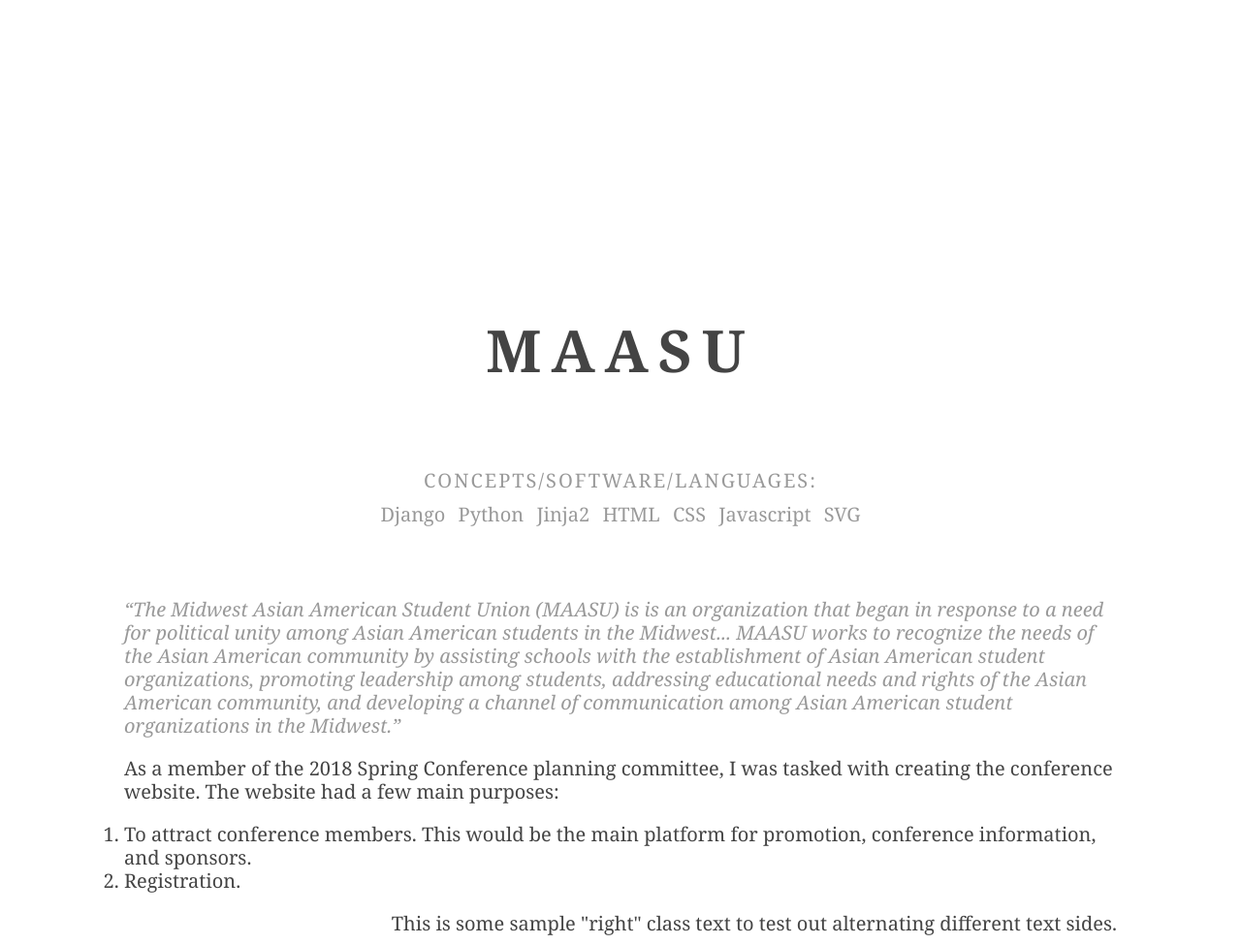
After one commit to bossley9/Sam-Bossley, a PHP site: page /projects/1.html in a window 1280 px wide. The commit adds this page. Shown: the whole page at 97% size. Run offline with PHP 8.4, Linux system fonts and the light colour scheme.

Commit message:
work on projects

```diff
--- a/css/base.scss
+++ b/css/base.scss
@@ -8,10 +8,10 @@ $green: #50958a;
 $white: #fff;
 $gray: #444;
 $lightgray: #999;
-$darkgray: #222;
+$darkgray: #333;
 
 $project-1: "../assets/img/maasu";
-$project-2: "../assets/img/maasu";
+$project-2: "../assets/img/mtd";
 $project-3: "../assets/img/maasu";
 $project-4: "../assets/img/aev";
 
@@ -112,7 +112,7 @@ input#menu-button {
    * MENU CLICK
    */
   &:checked ~ label {
-    color: $green;
+    color: $green !important;
   }
 
   &:checked ~ #main-container {
@@ -148,6 +148,18 @@ input#menu-button {
   display: block;
   height: 100%;
   width: 100%;
+}
+
+#scroll-down {
+    position: absolute;
+    bottom: 15px;
+    left: 50%;
+
+    font-size: 1.5rem;
+    //text-transform: uppercase;
+
+    -webkit-transform: translateX(-50%);
+            transform: translateX(-50%);
 }
 
 /*
@@ -325,6 +337,11 @@ input#menu-button {
     background-color: $white;
     color: $gray;
     z-index: 1;
+    padding-bottom: 4rem;
+}
+
+.menu-about {
+  color: $gray !important;
 }
 
 .main-photo {
@@ -341,11 +358,70 @@ input#menu-button {
 }
 
 #about p {
-  //font-family: 'san-serif';
+  font-size: 1.8rem;
   letter-spacing: 0.1rem;
+  line-height: 2rem;
   margin: 1rem 3rem;
 }
 
 /*
  * PROJECTS
  */
+
+.projectpage .page {
+  height: auto;
+}
+
+.project {
+  //background-color: $darkgray;
+  background-color: $white;
+  color: $gray;
+  text-align: center;
+
+  h2 {
+    margin: 0;
+    padding: 25% 0 4rem 0;
+  }
+
+  h4 {
+    margin: 0;
+    font-weight: normal;
+    color: $lightgray;
+    font-style: normal;
+    text-transform: uppercase;
+    letter-spacing: 0.1rem;
+  }
+
+  p, ol, ul {
+    width: 90%;
+    margin: 0 auto;
+    padding: 0.5rem 0;
+    font-size: 1rem;
+    line-height: 1.2rem;
+    text-align: left;
+  }
+
+  .right {
+    text-align: right;
+  }
+
+  q {
+    font-style: italic;
+    text-align: inherit;
+    color: $lightgray;
+  }
+
+}
+
+.tags {
+  list-style-type: none;
+  padding: 1rem 0;
+  margin: 0;
+  color: $lightgray;
+  text-align: center !important;
+
+  li {
+    padding: 0 0.2rem;
+    display: inline;
+  }
+}
--- a/css/desktop.scss
+++ b/css/desktop.scss
@@ -8,7 +8,7 @@ $green: #50958a;
 $white: #fff;
 $gray: #444;
 $lightgray: #999;
-$darkgray: #222;
+$darkgray: #333;
 
 $titleglitchcolor1: aqua;
 $titleglitchcolor2: red;
@@ -19,7 +19,7 @@ $glitchcolor2: indianred;
 // red
 
 $project-1: "../assets/img/maasu";
-$project-2: "../assets/img/maasu";
+$project-2: "../assets/img/mtd";
 $project-3: "../assets/img/maasu";
 $project-4: "../assets/img/aev";
 
@@ -222,12 +249,32 @@ label[for='menu-button'] {
     p {
       font-size: 1.5rem;
       margin: 1.5rem 0;
+      //@include glitch2($green, $white);
     }
 
 }
 
+/*
+ * ABOUT
+ */
+
 #about .title span {
   @include title-glitch($gray, $white);
+}
+
+#about p {
+  font-size: 1.1rem;
+  line-height: 1.5rem;
+}
+
+/*
+ * PROJECTS
+ */
+
+.project {
+  p, ol, ul {
+    width: 80%;
+  }
 }
 
 /*
@@ -293,3 +340,34 @@ label[for='menu-button'] {
   31% { left: 14px }
   100% { left: 14px }
 }
+
+@-webkit-keyframes bgGlitch {
+  $steps: 10;
+
+  @for $i from 0 through $steps {
+    #{percentage($i*(1/$steps))} {
+
+      $clipTop: random(100)+%;
+      $clipBot: random(100)+%;
+
+      -webkit-clip-path: polygon(0 $clipTop, 100% $clipTop, 100% $clipBot, 0 $clipBot);
+              clip-path: polygon(0 $clipTop, 100% $clipTop, 100% $clipBot, 0 $clipBot);
+    }
+  }
+}
+
+
+@keyframes bgGlitch {
+  $steps: 10;
+
+  @for $i from 0 through $steps {
+    #{percentage($i*(1/$steps))} {
+
+      $clipTop: random(100)+%;
+      $clipBot: random(100)+%;
+
+      -webkit-clip-path: polygon(0 $clipTop, 100% $clipTop, 100% $clipBot, 0 $clipBot);
+              clip-path: polygon(0 $clipTop, 100% $clipTop, 100% $clipBot, 0 $clipBot);
+    }
+  }
+}
--- /dev/null
+++ b/projects/1.html
@@ -0,0 +1,69 @@
+<!-- Created by Sam Bossley. All Rights Reserved. -->
+<!DOCTYPE html>
+
+<html lang="en-US">
+  <head>
+    <meta charset="UTF-8" />
+    <meta name="author" content="Sam Bossley" />
+
+    <title>Sam Bossley</title>
+
+    <link rel="stylesheet" type="text/css" href="../css/base.min.css" />
+    <link rel="stylesheet" type="text/css" href="../css/desktop.min.css" media="screen and (orientation: landscape)" />
+  </head>
+  <body>
+
+    <!--MENU-->
+    <nav id="main-menu">
+      <ol>
+        <a href="../index.html"><li data-text="Home">Home</li></a>
+        <a href="../about/index.html">
+          <li data-text="About">About</li></a>
+        <a href="">
+          <li data-text="MAASU">MAASU</li></a>
+        <a href="../projects/2.html">
+          <li data-text="Morrill Tower Defense">Morrill Tower Defense</li></a>
+        <a href="../projects/3.html">
+          <li data-text="Hi-V ver. 2">Hi-V ver. 2</li></a>
+        <a href="../projects/4.html">
+          <li data-text="Advanced Energy Vehicle">Advanced Energy Vehicle</li></a>
+        <a href="../index.html#contact-page">
+          <li data-text="Contact">Contact</li></a>
+      </ol>
+    </nav>
+
+    <!--MENU BUTTON-->
+    <input id="menu-button" type="checkbox" />
+    <label for="menu-button"><b>X</b></label>
+
+    <!--CONTENT-->
+    <div id="main-container" class="projectpage">
+
+      <div class="page project">
+          <h2 class="title" data-text="MAASU">MAASU</h2>
+      </div>
+
+      <div class="page project">
+        <h4>Concepts/Software/Languages:</h4>
+        <ul class="tags">
+            <li>Django</li>
+            <li>Python</li>
+            <li>Jinja2</li>
+            <li>HTML</li>
+            <li>CSS</li>
+            <li>Javascript</li>
+            <li>SVG</li>
+        </ul>
+        <br /><br />
+        <p><q>The Midwest Asian American Student Union (MAASU) is is an organization that began in response to a need for political unity among Asian American students in the Midwest... MAASU works to recognize the needs of the Asian American community by assisting schools with the establishment of Asian American student organizations, promoting leadership among students, addressing educational needs and rights of the Asian American community, and developing a channel of communication among Asian American student organizations in the Midwest.</q></p>
+        <p>As a member of the 2018 Spring Conference planning committee, I was tasked with creating the conference website. The website had a few main purposes:</p>
+        <ol>
+          <li>To attract conference members. This would be the main platform for promotion, conference information, and sponsors.</li>
+          <li>Registration.</li>
+        </ol>
+        <p class="right">This is some sample "right" class text to test out alternating different text sides.</p>
+      </div>
+    </div>
+
+  </body>
+</html>
```
Also changed, not shown: other parts of css/desktop.scss (+31 -4 lines), about/index.html (+7 -7 lines), index.html (+12 -9 lines), assets/img/maasu-mobile.jpg, assets/img/maasu.jpg, assets/img/mtd-mobile.jpg (added), assets/img/mtd.jpg (added), css/base.min.css, css/desktop.min.css.
